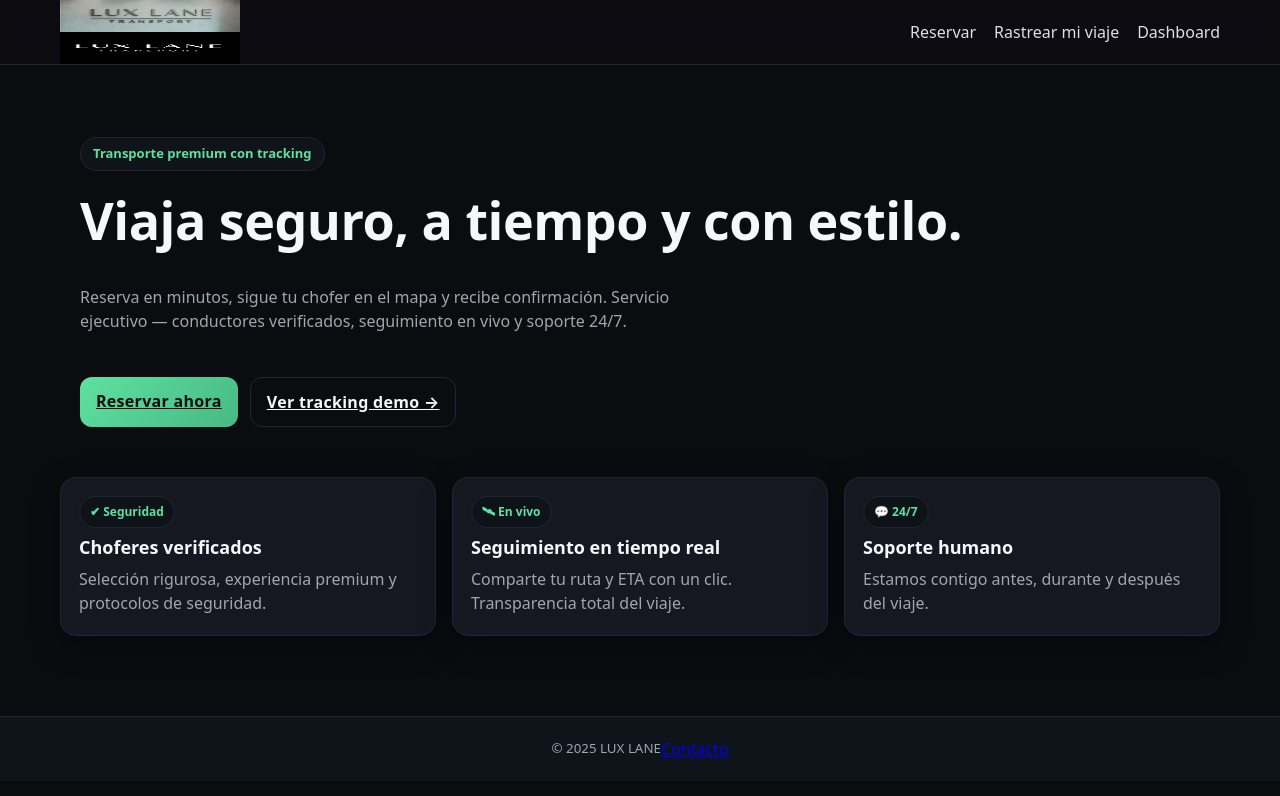
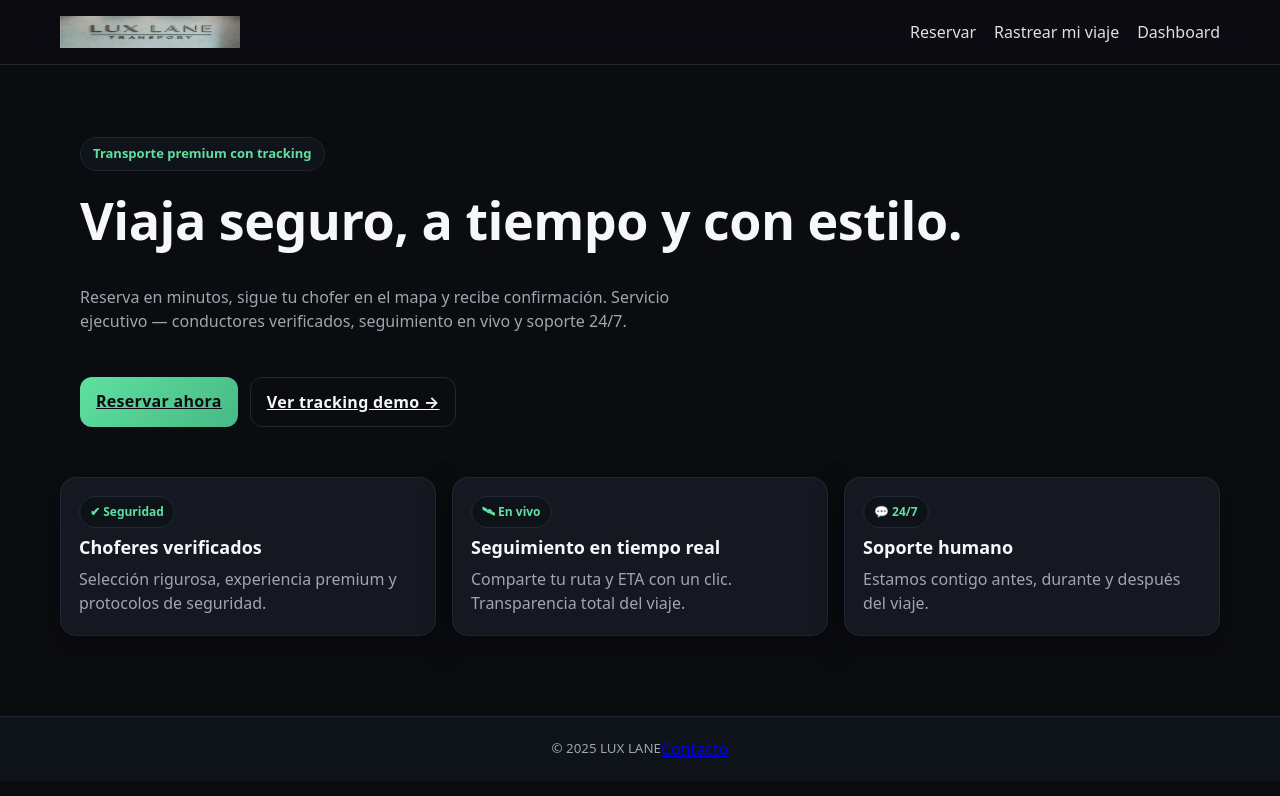
Before and after one commit to Luxlane/luxlane, a Next.js app: page / in a window 1280 px wide. Shown: the top 796 px of the page. Built offline with nearby package versions, Linux system fonts and the light colour scheme.

Commit message:
Update globals.css

```diff
--- a/app/globals.css
+++ b/app/globals.css
@@ -159,3 +159,16 @@ a.cta:hover { text-decoration: underline; }
   .container { padding-top: 24px; }
   .card { grid-column: span 12; }
 }
+/* ===== Logo por modo ===== */
+.logo-dark {
+  display: none;
+}
+
+@media (prefers-color-scheme: dark) {
+  .logo-light {
+    display: none;
+  }
+  .logo-dark {
+    display: inline;
+  }
+}
```
